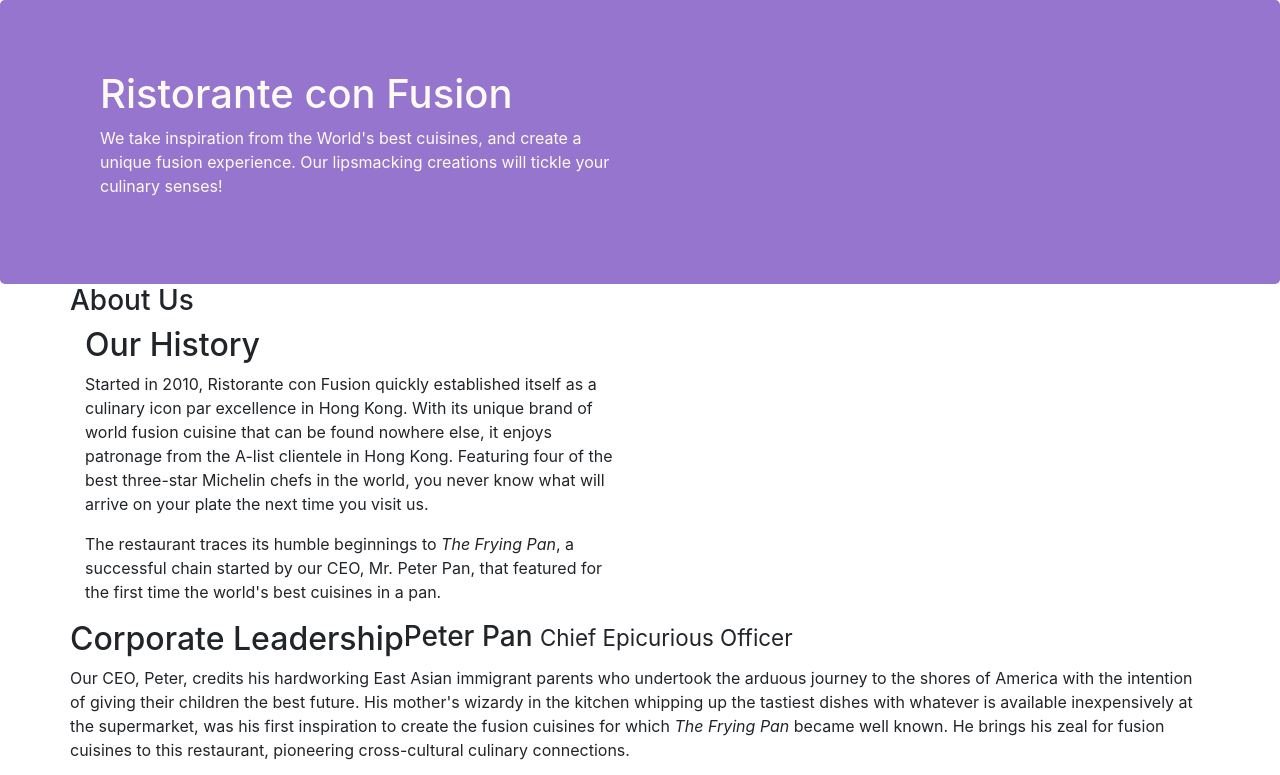
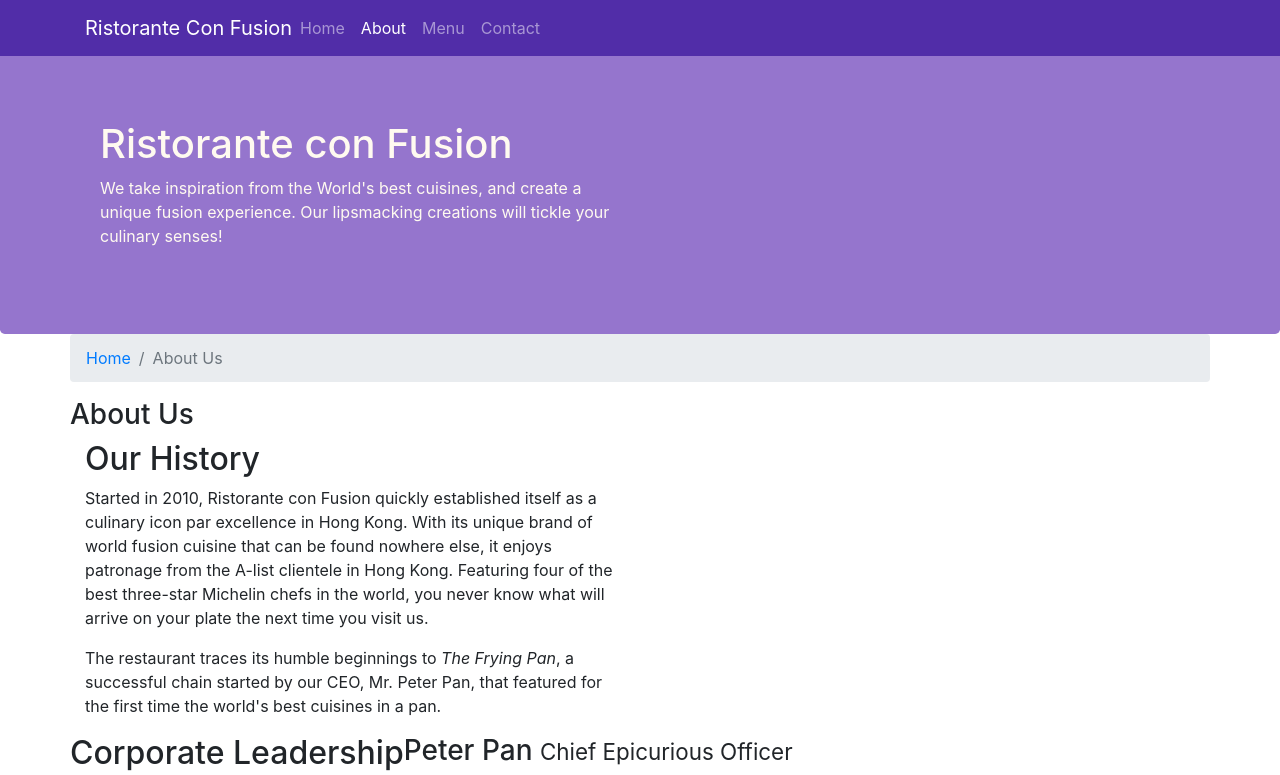
Before and after one commit to Iamsaish/bootstrapeg, a website: page aboutus.html in a window 1280 px wide. Shown: the top 775 px of the page. Drawn offline with nearby package versions, Linux system fonts and the light colour scheme.

Commit message:
-seventh commit

```diff
--- a/aboutus.html
+++ b/aboutus.html
@@ -16,7 +16,23 @@
 </head>
 
 <body>
-
+<!--Nav bar-->
+<nav class="navbar navbar-dark navbar-expand-sm fixed-top">
+    <div class="container">
+        <button class="navbar-toggler" type="button" data-toggle="collapse" data-target="#Navbar">
+            <span class="navbar-toggler-icon"></span>
+        </button>
+       <a class="navbar-brand mr-auto" href="#">Ristorante Con Fusion</a>
+        <div class="collapse navbar-collapse" id="Navbar">
+            <ul class="navbar-nav mr-auto">
+                <li class="nav-item"><a class="nav-link" href="./index.html">Home</a></li>
+                <li class="nav-item active"><a class="nav-link" href="./aboutus.html">About</a></li>
+                <li class="nav-item"><a class="nav-link" href="#">Menu</a></li>
+                <li class="nav-item"><a class="nav-link" href="#">Contact</a></li>
+            </ul>
+        </div>
+    </div>
+</nav>
     <header class="jumbotron">
         <div class="container">
             <div class="row row-header">
@@ -33,6 +49,10 @@
     <div>
         <div class="container">
             <div class="row">
+                <ol class="col-12 breadcrumb">
+                    <li class="breadcrumb-item"><a href="./index.html">Home</a></li>
+                    <li class="breadcrumb-item active">About Us</li>
+                </ol>
                <h3> About Us</h3>
                <hr>
             </div>
--- a/css/style.css
+++ b/css/style.css
@@ -29,3 +29,11 @@
     margin: 0px;
     color: #0f0f0f;
 }
+body{
+    padding:50px 0px 0px 0px;
+    z-index:0;
+}
+
+.navbar-dark {
+     background-color: #512DA8;
+}
```
Also changed, not shown: index.html (+18 -1 lines).
